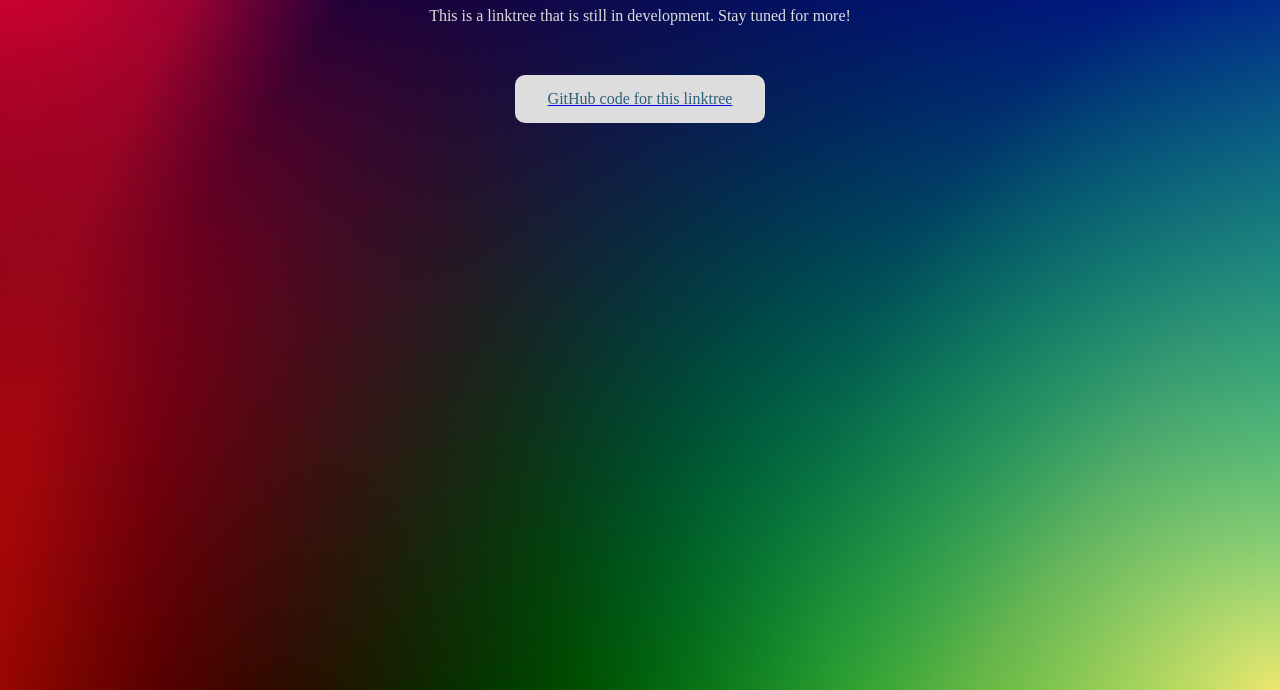
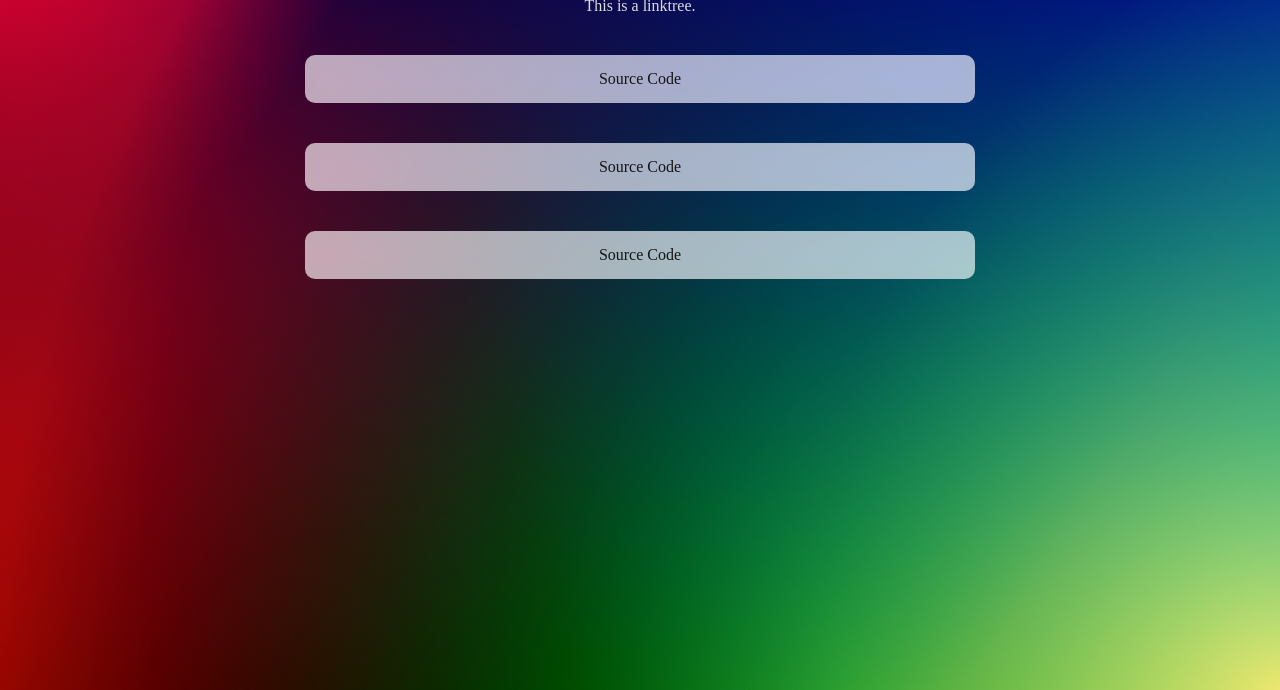
Before and after one commit to gjtiquia/linktree, a plain HTML site: page index.html in a window 1280 px wide. Shown: the part 110-800 px from the top of the page. Drawn offline with Linux system fonts and the light colour scheme.

Commit message:
added glassmorphism button background; applied flex layout

```diff
--- a/index.html
+++ b/index.html
@@ -12,12 +12,28 @@
   <div class="linktree">
     <h1>GJ Tiquia</h1>
     <p class="description">
-      This is a linktree that is still in development. Stay tuned for more!
+      This is a linktree.
     </p>
     <div class="container">
       <div class="link-button-container">
-        <a target="_blank" href="https://github.com/gjtiquia/linktree">
-          <div class="link-button">GitHub code for this linktree</div>
+        <a class="link-button-anchor" target="_blank" href="https://github.com/gjtiquia/linktree">
+          <div class="link-button">
+            Source Code
+          </div>
+        </a>
+      </div>
+      <div class="link-button-container">
+        <a class="link-button-anchor" target="_blank" href="https://github.com/gjtiquia/linktree">
+          <div class="link-button">
+            Source Code
+          </div>
+        </a>
+      </div>
+      <div class="link-button-container">
+        <a class="link-button-anchor" target="_blank" href="https://github.com/gjtiquia/linktree">
+          <div class="link-button">
+            Source Code
+          </div>
         </a>
       </div>
     </div>
--- a/style.css
+++ b/style.css
@@ -4,6 +4,9 @@
 
 html, body {
   margin: 0;
+  padding: 0;
+  border: 0;
+  min-width: 250px;
   height: 100%; /*need to expand this, or else the bottom elements wont expand*/
 }
 
@@ -25,40 +28,60 @@ html, body {
 h1 {
 /*   background-color: purple; */
   width: 200px;
-  padding: 20px;
+  padding: 0px;
   padding-top:50px;
 /*   border: 10px solid blue; */
   margin-top:0;
   margin-left: auto;
   margin-right: auto;
-  margin-bottom: 10px;
+  margin-bottom: 0px;
   text-align: center;
 }
 
 .description {
 /*   background-color: red; */
   max-width: 500px;
+  padding-top: 20px;
+  padding-bottom: 5px;
   padding-left: 30px;
   padding-right: 30px;
   margin: 0px auto;
-  margin-bottom: 50px;
 /*   border: 10px solid blue; */
   text-align: center;
 }
 
+.container {
+  display: flex;
+  flex-direction: column;
+  /* justify-content: center; */
+  /* align-items: center; */
+  min-width: 250px;
+  max-width: 800px;
+  margin: 0 auto;
+  padding: 15px;
+}
+
+.link-button-anchor:link,
+.link-button-anchor:visited,
+.link-button-anchor:hover,
+.link-button-anchor:active {
+  text-decoration: none;
+  color: #151515;
+}
+
 .link-button {
-  background-color: #DDDDDD;
-/*   backdrop-filter: blur(19px) saturate(168%);
-    -webkit-backdrop-filter: blur(19px) saturate(168%);
-    background-color: rgba(29, 29, 29, 0.49);
-    border-radius: 12px;
-    border: 1px solid rgba(255, 255, 255, 0.125); */
+  /* background-color: #DDDDDD; */
 
-  color: #2c5f78;
-  max-width: 250px;
+  backdrop-filter: blur(19px) saturate(168%);
+  -webkit-backdrop-filter: blur(19px) saturate(168%);
+  background-color: rgba(255, 255, 255, 0.655);
+  border-radius: 12px;
+  /* border: 1px solid rgba(255, 255, 255, 0.125); */
+
+  /* color: #010d13; */
+
   padding: 15px;
-  margin: 20px auto;
-/*   border: 10px solid blue; */
+  margin: 20px 50px;
   border-radius: 10px;
   text-align: center;
 }
```
